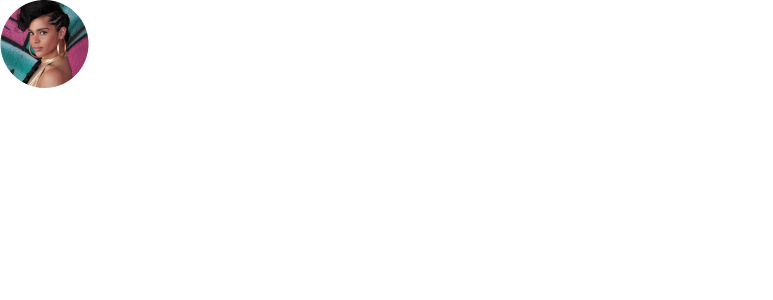
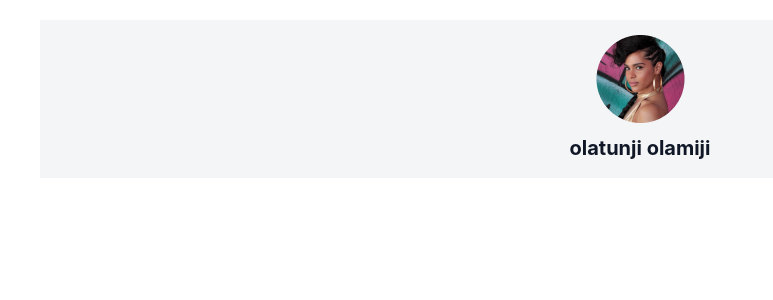
Before and after one commit to platinum5343/task-1, a React (Create React App) app: page / in a window 1280 px wide. Shown: the top 300 px of the page, without its empty margins (0-773 px from the left). Built offline with nearby package versions, Linux system fonts and the light colour scheme.

Commit message:
styling for home.js was added

```diff
--- a/src/App.js
+++ b/src/App.js
@@ -1,11 +1,11 @@
 import Home from './components/Home';
 import './App.css';
-
+import { Container } from '@mui/material';
 function App() {
   return (
-    <div>
+    <Container sx={{backgroundColor:"#F4F5F7"}}>
       <Home />
-    </div>
+    </Container>
   );
 }
 
--- /dev/null
+++ b/src/components/Home.module.css
@@ -0,0 +1,20 @@
+
+#profile_img{
+    align-items: center;
+    margin: 20px;
+    display: flex;
+    justify-content: center;
+    align-items: center;
+    padding: 10px 0 0 0;
+    height: 88px;
+}
+#twitter{
+font-family: 'Inter';
+font-style: normal;
+font-weight: 700;
+font-size: 20px;
+line-height: 20px;
+text-align: center;
+color: #101828;
+padding: 0 0 20px 0;
+}
--- a/src/components/home.jsx
+++ b/src/components/home.jsx
@@ -1,10 +1,17 @@
 import React, { Fragment } from 'react';
 import profileImg from '../../src/assets/profile__img.png'
+import classes from './Home.module.css';
+
+
 
 export const Home = () => {
   return (
     <Fragment>
-        <img src={profileImg} alt="profile_img" />
+      <div id={classes.profile_img}>
+        <img
+        src={profileImg} id={classes.profile_img} alt="profile_img" />
+        </div>
+        <div id={classes.twitter}>olatunji olamiji</div>
     </Fragment>
   )
 }
```
Also changed, not shown: src/assets/Vectors.png (renamed from src/assets/Vector (1).png).
